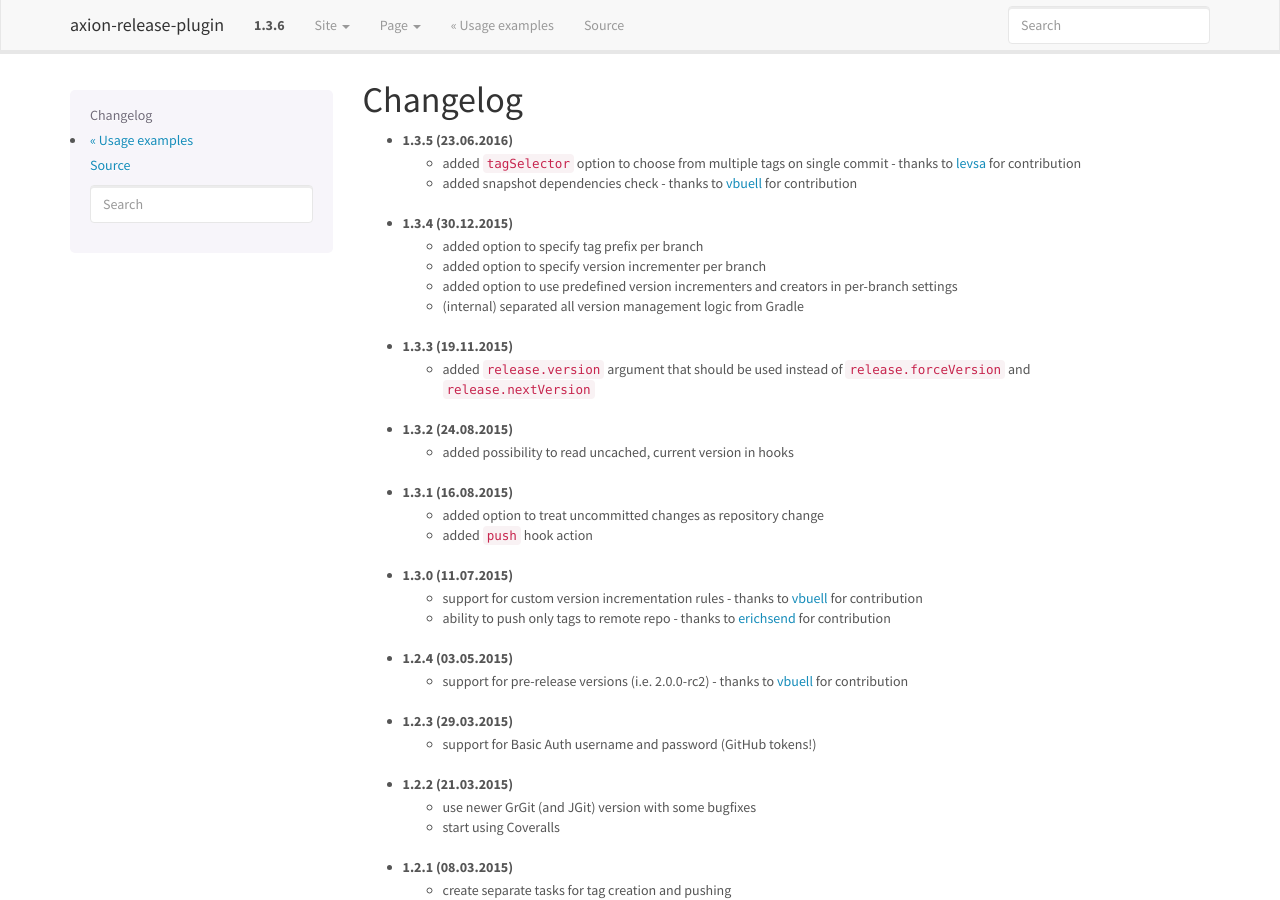
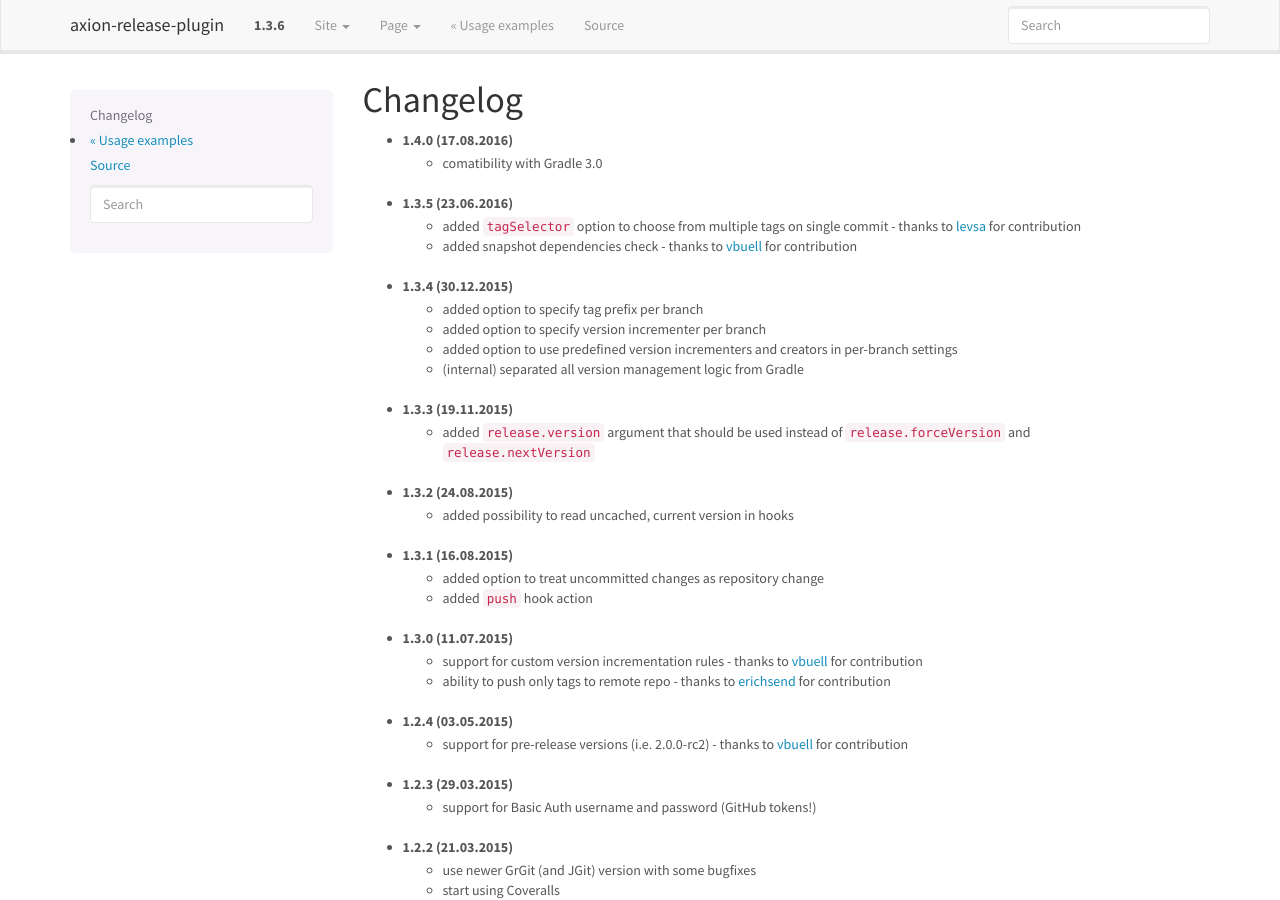
Before and after one commit to allegro/axion-release-plugin, a Sphinx documentation site: the page built from docs/changelog.rst, in a window 1280 px wide and 900 px high. Built offline with Sphinx 7.4.7, drawn with Linux system fonts in a browser that asks for light colours.

Commit message:
Update changelog.rst

```diff
--- a/docs/changelog.rst
+++ b/docs/changelog.rst
@@ -1,6 +1,8 @@
 Changelog
 =========
 
+* **1.4.0** (17.08.2016)
+    * comatibility with Gradle 3.0
 * **1.3.5** (23.06.2016)
     * added ``tagSelector`` option to choose from multiple tags on single commit - thanks to `levsa <https://github.com/levsa>`_ for contribution
     * added snapshot dependencies check - thanks to `vbuell <https://github.com/vbuell>`_ for contribution
```
